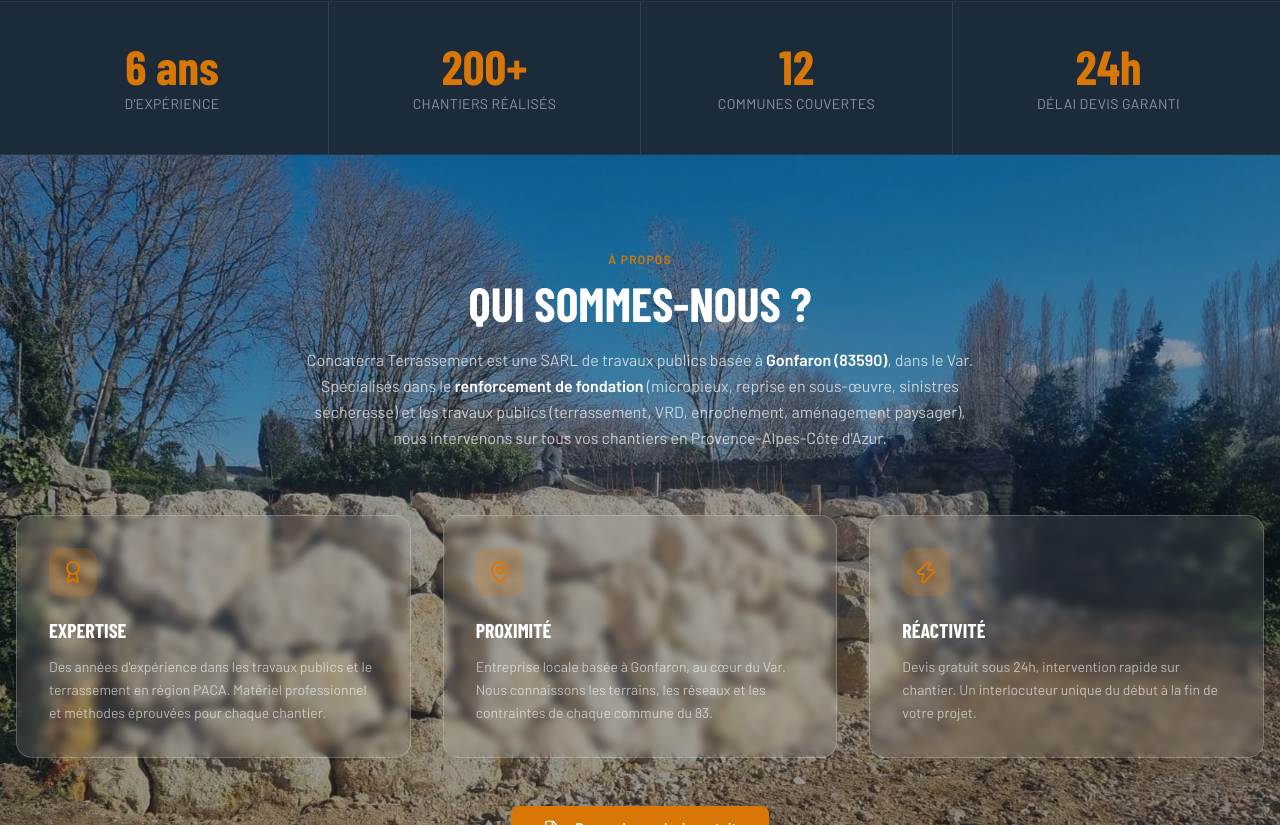
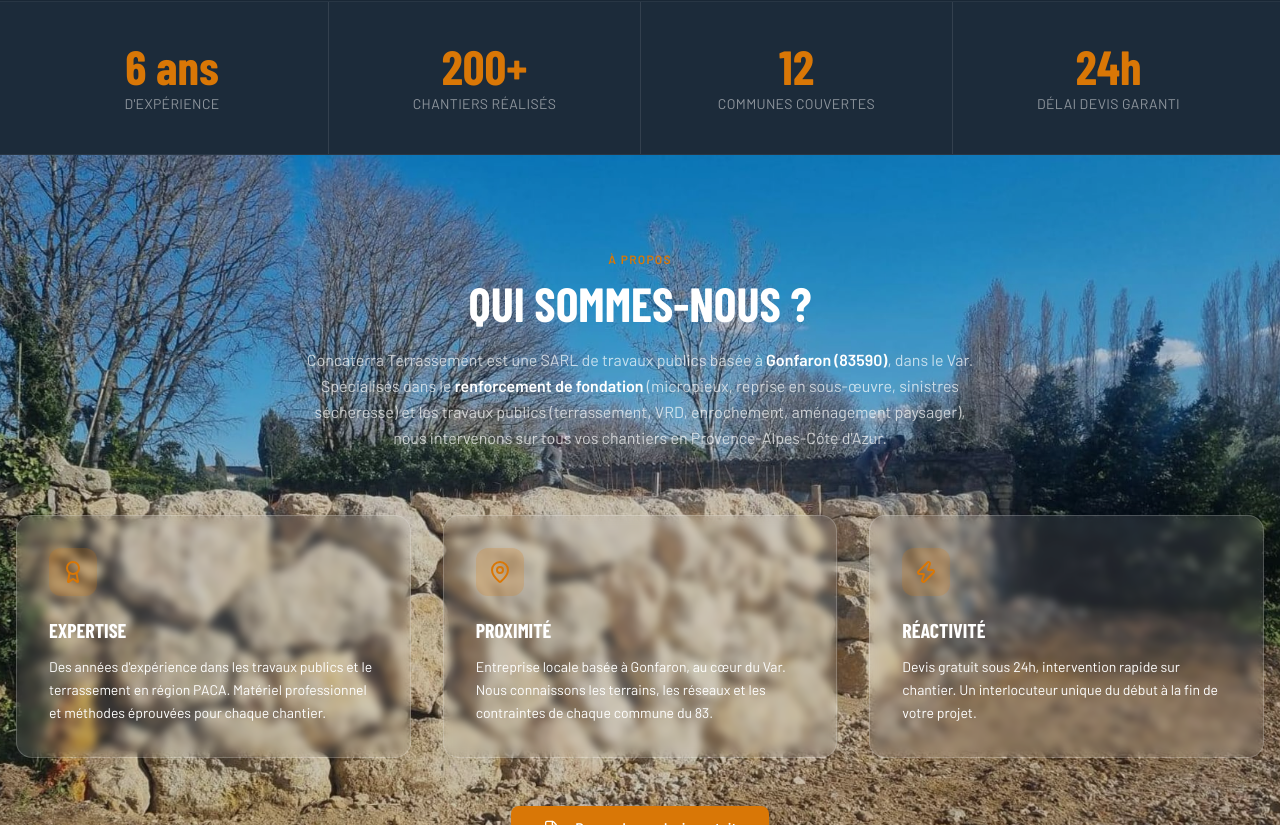
Before and after one commit to Harrycover83/CONCATERRA-TERRASSEMENT, a Next.js app: page / in a window 1280 px wide. Shown: the part 1955-2780 px from the top of the page. Built offline with nearby package versions, Linux system fonts and the light colour scheme; a web font is replaced by a local one.

Commit message:
feat: adjust background opacity and text color for improved readability

```diff
--- a/app/page.tsx
+++ b/app/page.tsx
@@ -60,7 +60,7 @@
           className="absolute inset-0 bg-cover bg-center bg-no-repeat"
           style={{ backgroundImage: "url('/images/chantiers/about-bg.jpg')" }}
         />
-        <div className="absolute inset-0 bg-[#0D1B2A]/40" />
+        <div className="absolute inset-0 bg-[#0D1B2A]/20" />
 
         <div className="relative z-10 container mx-auto px-4">
           <div className="text-center mb-16">
@@ -107,7 +107,7 @@
                 <h3 className="font-barlow-condensed font-bold text-xl text-white uppercase mb-3">
                   {title}
                 </h3>
-                <p className="text-white/60 group-hover:text-white/80 text-sm leading-relaxed transition-colors">
+                <p className="text-white text-sm leading-relaxed">
                   {text}
                 </p>
               </div>
```
